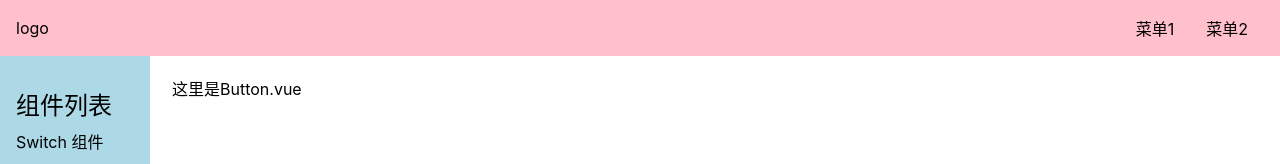
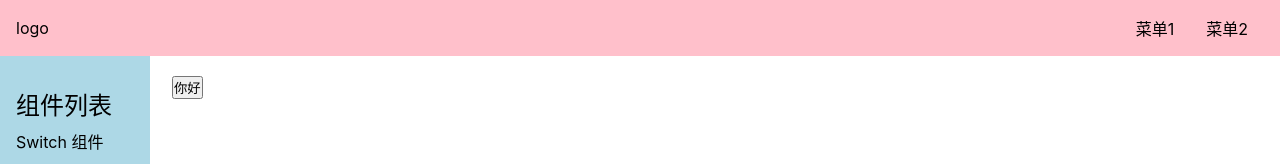
Before and after one commit to suweih/gulu-ui-1, a Vue app: page /#/doc/button in a window 1280 px wide. Shown: the top 164 px of the page. Built offline with nearby package versions, Linux system fonts and the light colour scheme.

Commit message:
创建Button组件

```diff
--- a/src/components/ButtonDemo.vue
+++ b/src/components/ButtonDemo.vue
@@ -1,5 +1,13 @@
 <template>
   <div>
-    这里是Button.vue
+    <Button>你好</Button>
   </div>
 </template>
+
+<script>
+import Button from "../lib/Button.vue"
+
+export default {
+  components:{Button}
+}
+</script>
--- /dev/null
+++ b/src/lib/Button.vue
@@ -0,0 +1,9 @@
+<template>
+  <button>
+    <slot/>
+  </button>
+</template>
+
+<script lang="ts">
+export default {};
+</script>
```
